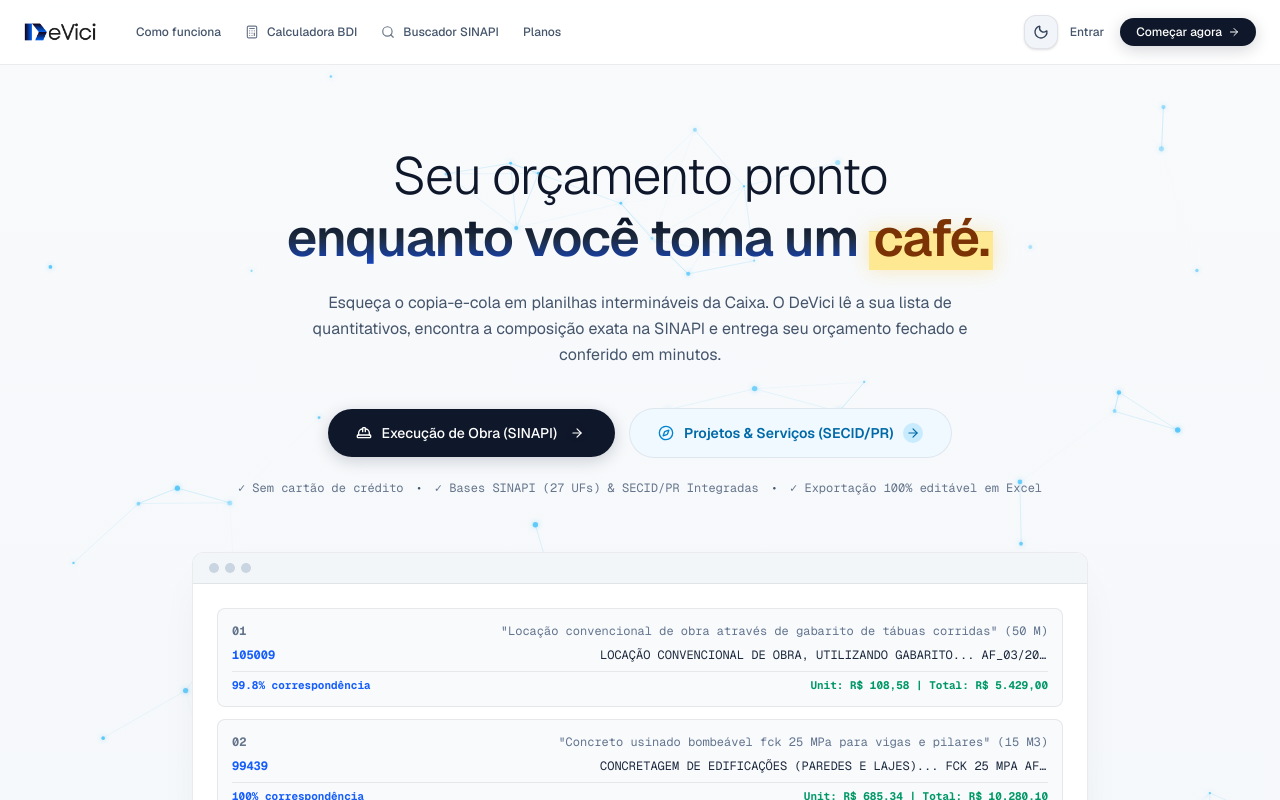
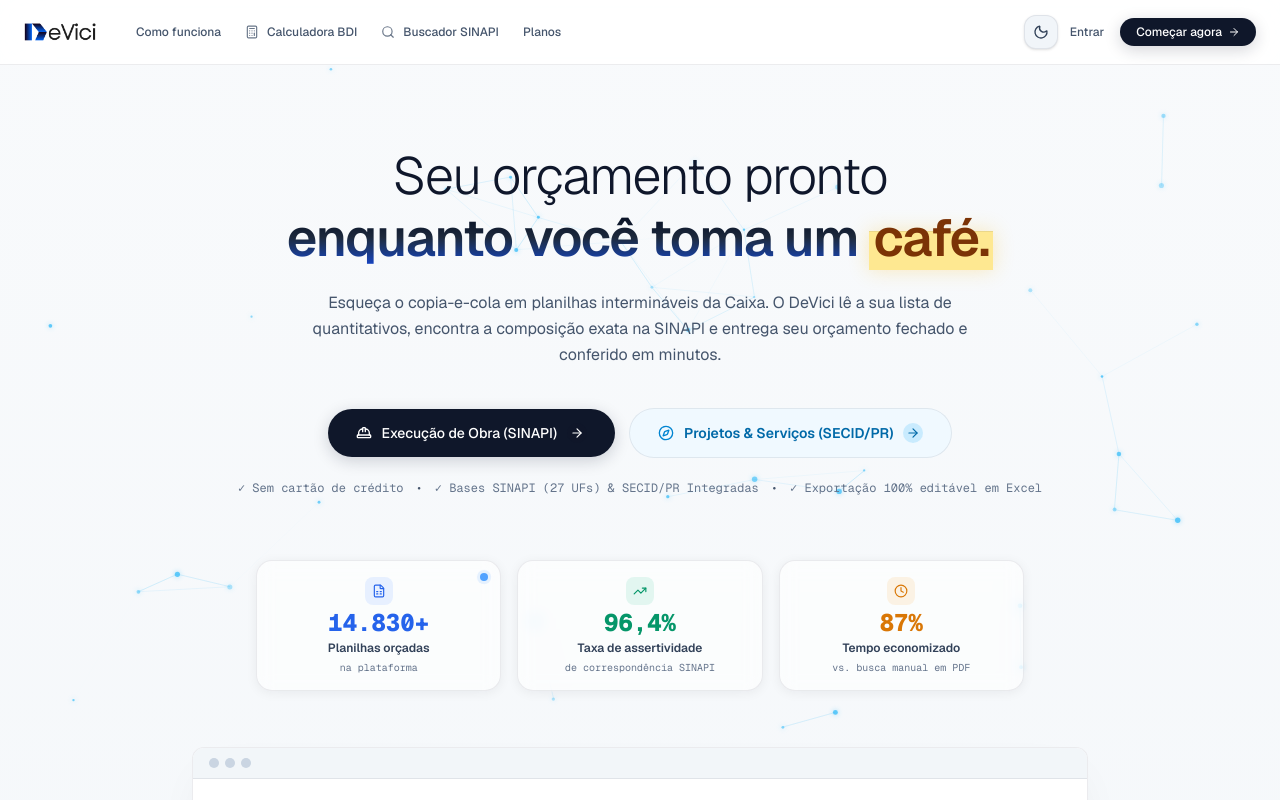
Before and after one commit to ojoaomayer/davici, a Next.js app: page / in a window 1280 px wide. Shown: the top 800 px of the page. Built offline with nearby package versions, Linux system fonts and the light colour scheme; no server answers.

Commit message:
feat(hero): adicionar seção de métricas animadas em tempo real (HeroStats)

```diff
--- a/app/page.tsx
+++ b/app/page.tsx
@@ -19,6 +19,7 @@
 import { HeroActions } from '@/components/HeroActions'
 import { FaqSection } from '@/components/FaqSection'
 import { BrandLogo } from '@/components/BrandLogo'
+import { HeroStats } from '@/components/HeroStats'
 
 export default function LandingPage() {
   return (
@@ -54,6 +55,9 @@
 
           {/* CTAs — Client Component com seleção direta de escopo */}
           <HeroActions />
+
+          {/* Stats em Tempo Real */}
+          <HeroStats />
 
           {/* Demonstration Card (Preview Interativo) */}
           <div id="demonstracao" className="w-full max-w-4xl mx-auto pt-6 px-1 sm:px-0">
@@ -195,11 +199,8 @@
             <span>Fluxo de Trabalho</span>
           </div>
           <h2 className="text-2xl sm:text-4xl font-light tracking-tight text-white">
-            Como funciona o <span className="font-semibold text-blue-300">DeVici</span>
+            Como o DeVici<span className="font-semibold text-blue-300"> trabalha</span>
           </h2>
-          <p className="text-xs text-slate-400 max-w-xl mx-auto">
-            Da planilha bruta ao orçamento oficial em 3 etapas simples.
-          </p>
         </div>
 
         <div className="grid grid-cols-1 md:grid-cols-3 gap-6">
@@ -228,7 +229,7 @@
                 A IA faz o pareamento técnico
               </h3>
               <p className="text-xs text-slate-400 leading-relaxed font-normal">
-                O motor entende termos de obra — sabe a diferença entre bloco de concreto e cerâmico, e cruza com a composição certa.
+                O motor entende termos de obra, sabe a diferença entre bloco de concreto e cerâmico, e cruza com a composição certa.
               </p>
             </div>
           </div>
@@ -274,7 +275,7 @@
               href="/ferramentas/calculadora-bdi"
               className="inline-flex items-center gap-1.5 text-xs font-semibold text-emerald-400 hover:text-emerald-300 transition-colors pt-2"
             >
-              <span>Calcular BDI agora</span>
+              <span>Calcular BDI</span>
               <ArrowRight className="w-3.5 h-3.5" />
             </Link>
           </div>
@@ -306,7 +307,7 @@
         <div className="text-center space-y-2">
           <div className="text-xs font-mono uppercase text-blue-400 font-semibold tracking-wider flex items-center justify-center gap-2">
             <span className="w-1.5 h-1.5 rounded-full bg-blue-400 neon-dot-blue" />
-            <span>Licenciamento</span>
+            <span>Devici pro</span>
           </div>
           <h2 className="text-3xl font-light tracking-tight text-white">
             Planos e Acesso
--- /dev/null
+++ b/components/HeroStats.tsx
@@ -0,0 +1,96 @@
+'use client'
+
+import AnimatedCounter from '@/components/AnimatedCounter'
+import { TrendingUp, FileSpreadsheet, Clock } from 'lucide-react'
+
+const stats = [
+  {
+    icon: FileSpreadsheet,
+    value: 14830,
+    suffix: '+',
+    label: 'Planilhas orçadas',
+    sub: 'na plataforma',
+    color: 'text-blue-400 dark:text-blue-400',
+    iconBg: 'bg-blue-500/10 dark:bg-blue-500/10',
+    flash: 'text-blue-300',
+    live: true,
+    intervalMin: 4000,
+    intervalMax: 9000,
+  },
+  {
+    icon: TrendingUp,
+    value: 96.4,
+    suffix: '%',
+    decimals: 1,
+    label: 'Taxa de assertividade',
+    sub: 'de correspondência SINAPI',
+    color: 'text-emerald-400 dark:text-emerald-400',
+    iconBg: 'bg-emerald-500/10 dark:bg-emerald-500/10',
+    live: false,
+  },
+  {
+    icon: Clock,
+    value: 87,
+    suffix: '%',
+    label: 'Tempo economizado',
+    sub: 'vs. busca manual em PDF',
+    color: 'text-amber-400 dark:text-amber-400',
+    iconBg: 'bg-amber-500/10 dark:bg-amber-500/10',
+    live: false,
+  },
+]
+
+export function HeroStats() {
+  return (
+    <div className="w-full max-w-3xl mx-auto pt-8 px-1 sm:px-0">
+      <div className="grid grid-cols-3 gap-3 sm:gap-4">
+        {stats.map(({ icon: Icon, value, suffix, decimals, label, sub, color, iconBg, live, intervalMin, intervalMax }) => (
+          <div
+            key={label}
+            className="relative flex flex-col items-center text-center gap-1.5 py-4 px-2 sm:px-4 rounded-2xl
+              bg-white/60 dark:bg-white/[0.04]
+              border border-slate-200 dark:border-white/[0.07]
+              backdrop-blur-sm
+              shadow-[0_2px_12px_rgba(15,23,42,0.06)] dark:shadow-none
+              transition-all duration-300 hover:border-slate-300 dark:hover:border-white/[0.12]
+              hover:shadow-[0_4px_20px_rgba(15,23,42,0.09)] dark:hover:shadow-[0_0_20px_rgba(255,255,255,0.04)]"
+          >
+            {/* Ícone */}
+            <div className={`w-7 h-7 rounded-lg ${iconBg} flex items-center justify-center shrink-0`}>
+              <Icon className={`w-3.5 h-3.5 ${color}`} />
+            </div>
+
+            {/* Número */}
+            <span className={`text-xl sm:text-2xl font-extrabold font-mono tabular-nums leading-none ${color}`}>
+              <AnimatedCounter
+                to={value}
+                duration={1800}
+                suffix={suffix ?? ''}
+                decimals={decimals ?? 0}
+                enableLiveIncrement={live ?? false}
+                incrementIntervalMin={intervalMin}
+                incrementIntervalMax={intervalMax}
+              />
+            </span>
+
+            {/* Label */}
+            <span className="text-[10px] sm:text-xs font-semibold text-slate-700 dark:text-slate-200 leading-tight">
+              {label}
+            </span>
+            <span className="text-[9px] sm:text-[10px] text-slate-400 dark:text-slate-500 leading-tight font-mono">
+              {sub}
+            </span>
+
+            {/* Pulse indicator para o live counter */}
+            {live && (
+              <span className="absolute top-3 right-3 flex h-2 w-2">
+                <span className="animate-ping absolute inline-flex h-full w-full rounded-full bg-blue-400 opacity-60" />
+                <span className="relative inline-flex rounded-full h-2 w-2 bg-blue-400" />
+              </span>
+            )}
+          </div>
+        ))}
+      </div>
+    </div>
+  )
+}
```
